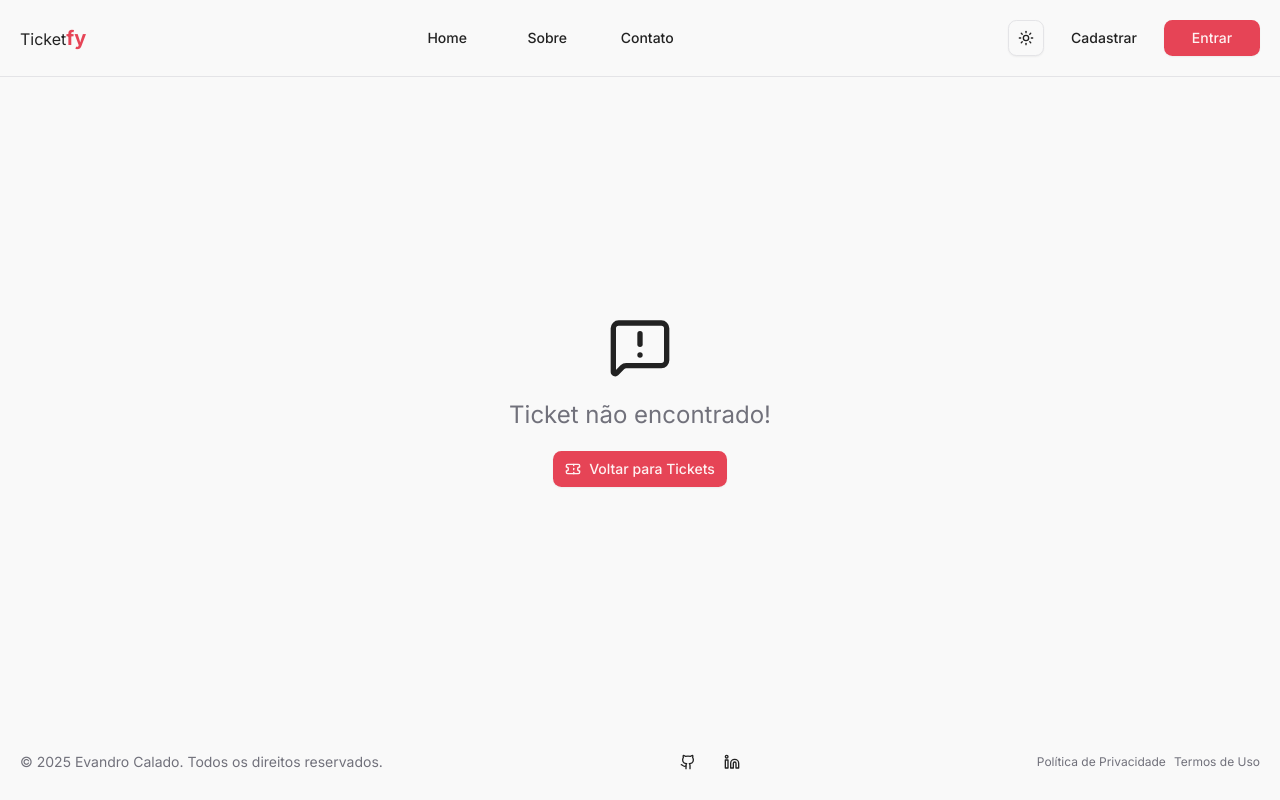
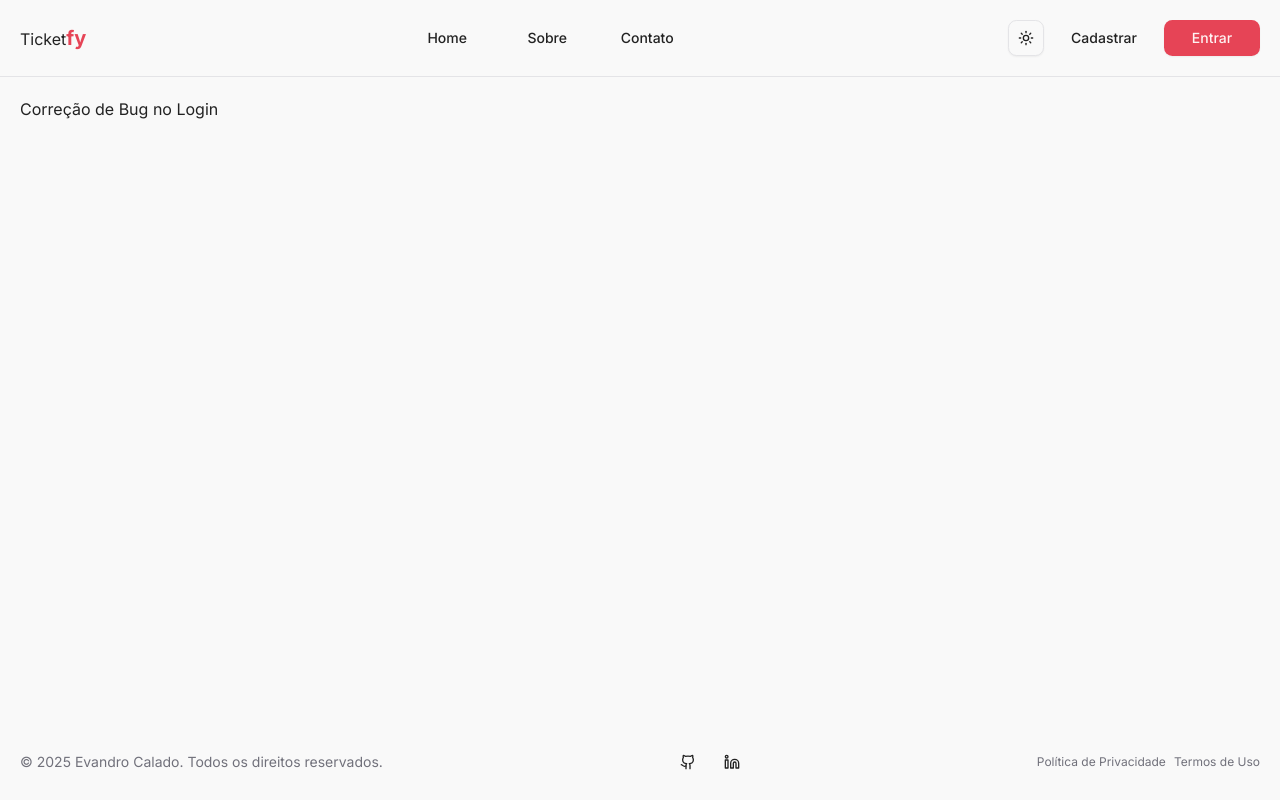
Before and after one commit to EvandroCalado/ticketfy, a Next.js app: page /ticket/1 in a window 1280 px wide. Built offline with nearby package versions, Linux system fonts and the light colour scheme.

Commit message:
feat(ticket): Fetch and display ticket details by ID

```diff
--- a/src/app/(ticketfy)/ticket/[ticketId]/page.tsx
+++ b/src/app/(ticketfy)/ticket/[ticketId]/page.tsx
@@ -5,14 +5,18 @@ import { MessageSquareWarningIcon, TicketIcon } from 'lucide-react';
 import { TicketListEmpty } from '@/components/ticket/ticket-list-empty';
 import { Button } from '@/components/ui/button';
 
+import { getTicket } from '../actions/get-ticket';
+
 type TicketPageParams = {
   params: Promise<{ ticketId: string }>;
 };
 
 const TicketPage = async ({ params }: TicketPageParams) => {
-  const ticket = [];
+  const { ticketId } = await params;
 
-  if (!ticket.length) {
+  const ticket = await getTicket(ticketId);
+
+  if (!ticket) {
     return (
       <TicketListEmpty
         label='Ticket não encontrado!'
@@ -28,13 +32,9 @@ const TicketPage = async ({ params }: TicketPageParams) => {
     );
   }
 
-  const { ticketId } = await params;
-
-  console.log(ticketId);
-
   return (
-    <div className='container mx-auto p-5'>
-      <h1>TicketPage</h1>
+    <div className='container mx-auto flex-1 p-5'>
+      <h1>{ticket.title}</h1>
     </div>
   );
 };
--- /dev/null
+++ b/src/app/(ticketfy)/ticket/actions/get-ticket.ts
@@ -0,0 +1,10 @@
+import { initialTickets } from '../../tickets/actions/get-tickets';
+import { Ticket } from '../../tickets/types/ticket';
+
+export const getTicket = async (ticketId: string): Promise<Ticket | null> => {
+  await new Promise(resolve => setTimeout(resolve, 1000));
+
+  const ticket = initialTickets.find(ticket => ticket.id === ticketId);
+
+  return ticket || null;
+};
```
